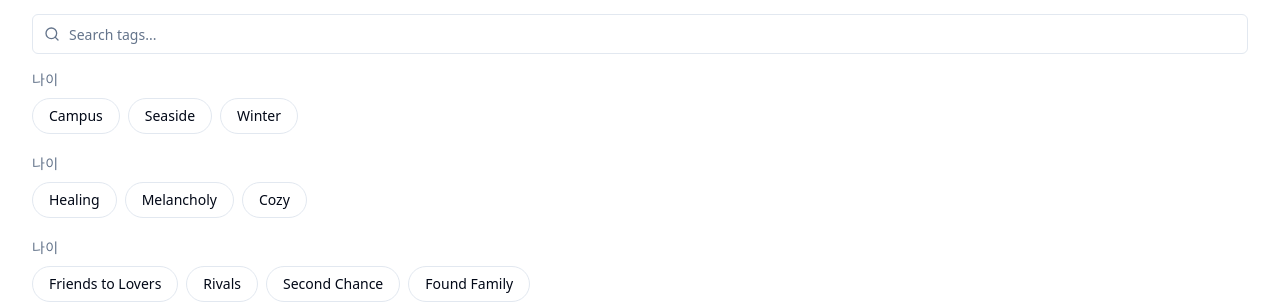
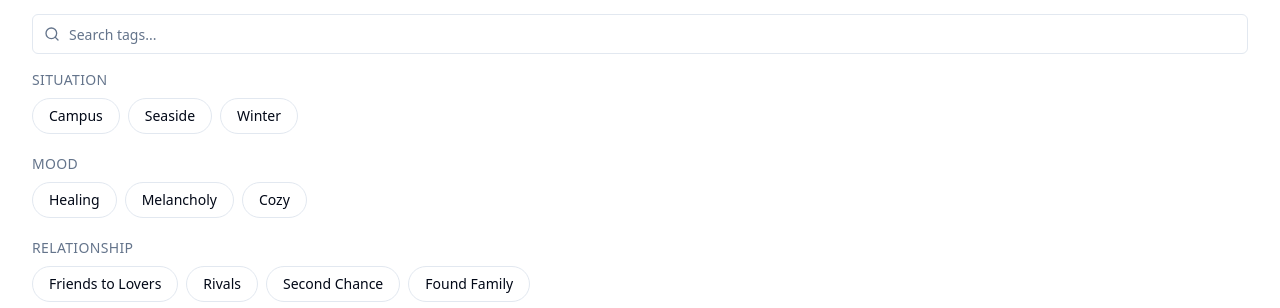
Before and after one commit to jiji123526/tag-spark, a React (Vite) app: page / in a window 1280 px wide. Shown: the part 154-462 px from the top of the page. Built offline with nearby package versions, Linux system fonts and the light colour scheme.

Commit message:
Reverted to commit d6b462d28c172d25ac7db940b66dc547599ac6c0

```diff
--- a/src/pages/Index.tsx
+++ b/src/pages/Index.tsx
@@ -53,7 +53,7 @@ const Index = () => {
             if (!tags || tags.length === 0) return null;
             return <article key={cat} aria-labelledby={`cat-${cat}`}>
                   <h3 id={`cat-${cat}`} className="mb-2 text-sm font-medium tracking-wide text-muted-foreground">
-                    나이
+                    {formatCategory(cat)}
                   </h3>
                   <div className="flex flex-wrap gap-2">
                     {tags.map(t => {
```
